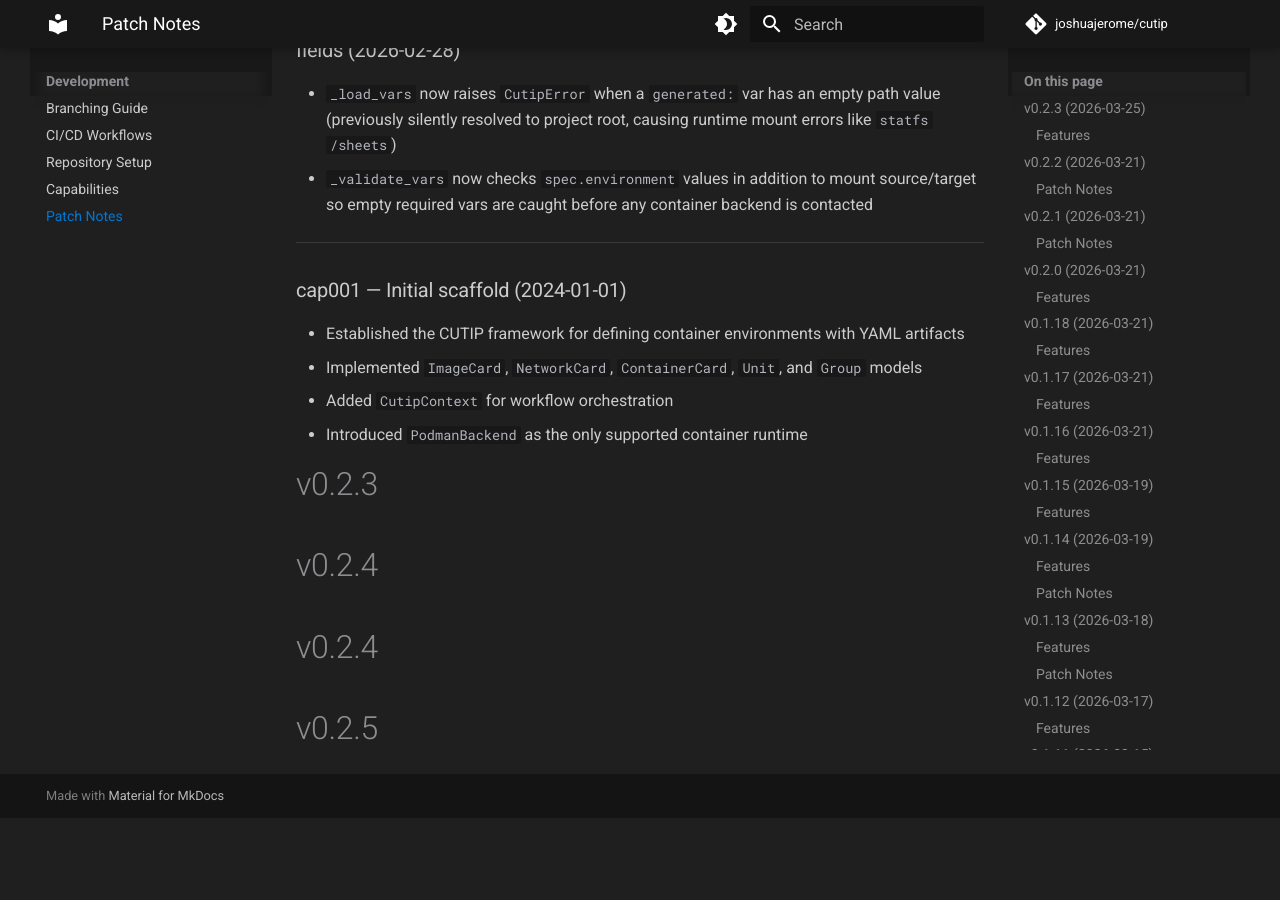
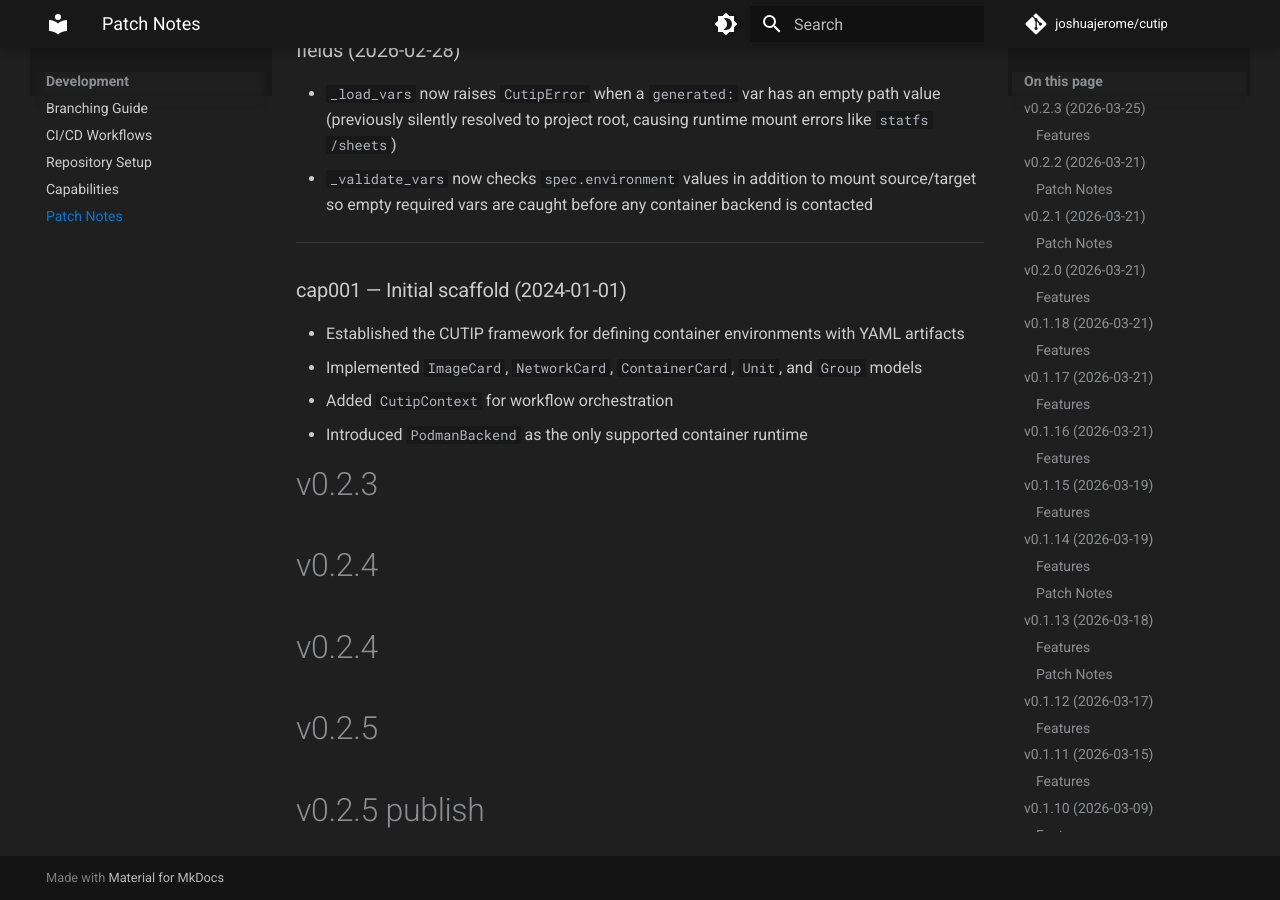
Before and after one commit to joshuajerome/cutip, an MkDocs documentation site: the page built from docs/patch-notes.md, in a window 1280 px wide and 900 px high, scrolled down 7478 px. Built offline with MkDocs 1.6.1 and Material for MkDocs 9.7.7, drawn with Linux system fonts in a browser that asks for light colours; comment, search, counter and statistics services are not loaded; before the commit the page ends 8296 px from its top, so only the background shows below that.

Commit message:
release: v0.2.5 publish

```diff
--- a/docs/patch-notes.md
+++ b/docs/patch-notes.md
@@ -234,3 +234,4 @@
 # v0.2.4
 # v0.2.4
 # v0.2.5
+# v0.2.5 publish
```
